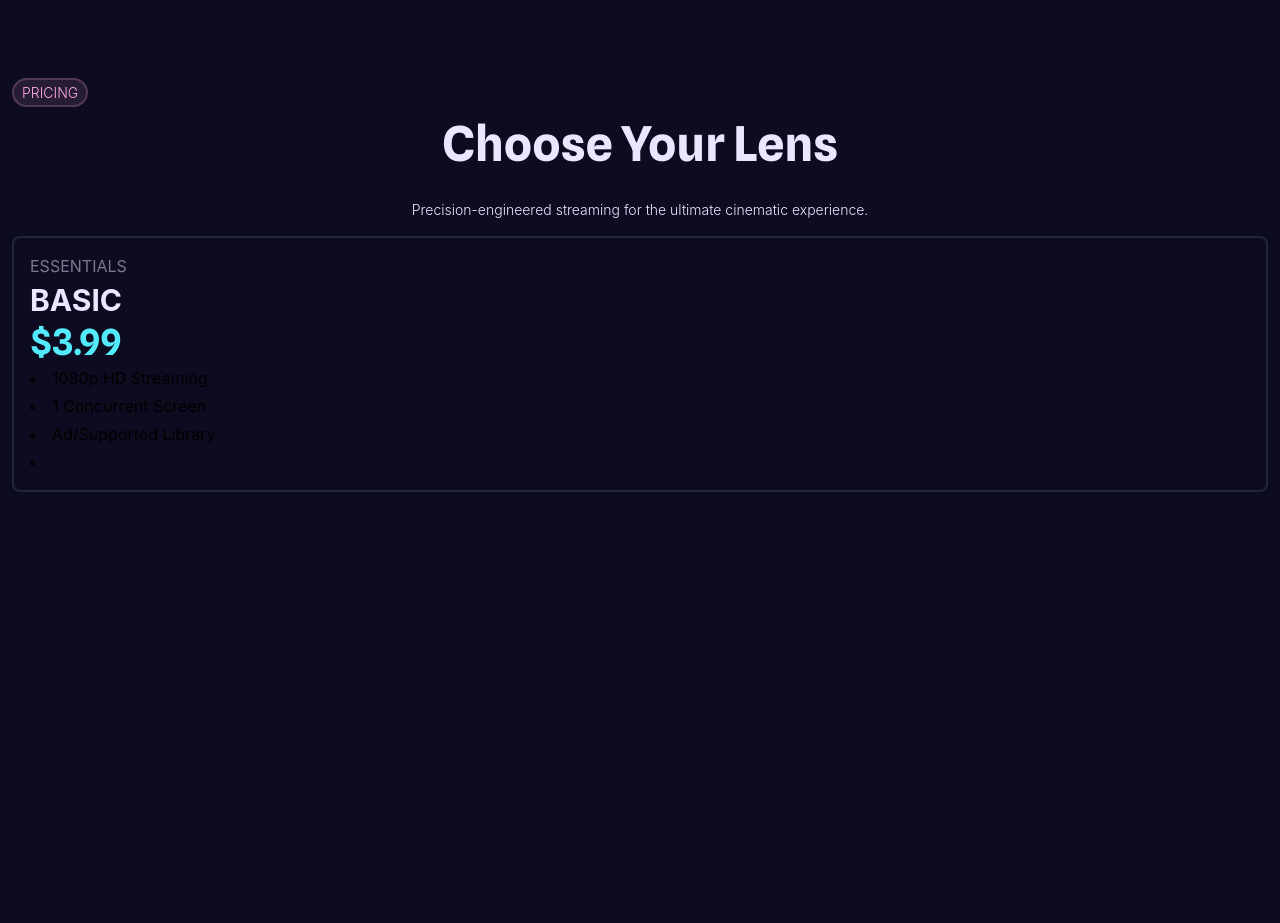
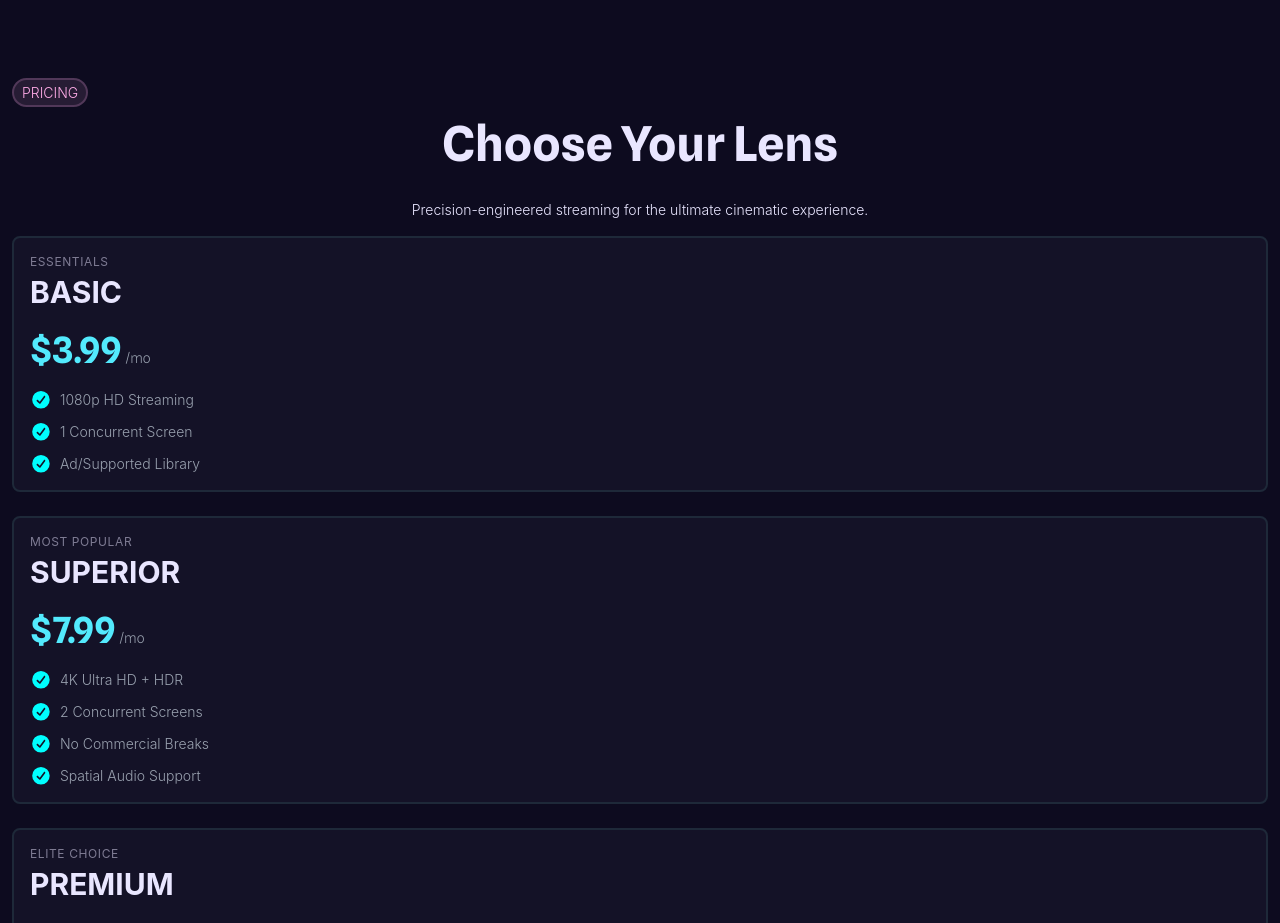
Before and after one commit to Cinephile-Team5/cinephile-e5, a React (Vite) app: page /pricing in a window 1280 px wide. Shown: the top 923 px of the page. Before the commit the page ends 800 px from the top, so only its background shows below. Built offline with nearby package versions, Linux system fonts and the light colour scheme.

Commit message:
add: global cards with styling

```diff
--- a/package.json
+++ b/package.json
@@ -10,6 +10,11 @@
     "preview": "vite preview"
   },
   "dependencies": {
+    "@fortawesome/fontawesome-svg-core": "^7.2.0",
+    "@fortawesome/free-brands-svg-icons": "^7.2.0",
+    "@fortawesome/free-regular-svg-icons": "^7.2.0",
+    "@fortawesome/free-solid-svg-icons": "^7.2.0",
+    "@fortawesome/react-fontawesome": "^3.3.1",
     "@tailwindcss/vite": "^4.3.0",
     "react": "^19.2.6",
     "react-dom": "^19.2.6",
--- /dev/null
+++ b/src/components/Cards.jsx
@@ -0,0 +1,36 @@
+import { FontAwesomeIcon } from "@fortawesome/react-fontawesome";
+import { faCircleCheck } from "@fortawesome/free-solid-svg-icons";
+
+function Cards({ category, title, price, features, categoryColor }) {
+  return (
+    <div className="flex flex-col gap-1 border-2 bg-bg-blue-card border-gray-800 rounded-lg p-4 w-full">
+
+    <span className={`text-soft-pink/50 text-xs tracking-wider ${categoryColor}`}>
+    {category}
+    </span>
+        <h2 className=" text-3xl font-bold text-soft-pink">{title}</h2>
+        <p className="font-logo-spline text-4xl text-cyan-300 font-bold py-4">{price}
+            <span className="text-gray-400 font-light text-sm flex-row ml-1">
+                /mo
+            </span>
+        </p>
+
+        <ul className="text-gray-400 font-light text-sm flex flex-col gap-3">
+            {features.map((feature, index) => (
+                <li
+                key={index} className="flex items-center gap-2">
+                <FontAwesomeIcon icon={faCircleCheck} size="lg" style={{ color: '#00FFFF' }} />
+                {feature}
+                </li>
+            ))}
+
+        </ul>
+
+
+
+
+    </div>
+        )
+}
+
+export default Cards
--- a/src/index.css
+++ b/src/index.css
@@ -7,10 +7,12 @@
   --color-logo-cyan: #00F4FE;
   --color-pink: #FFACE8;
   --color-bg-blue: #0D0B1F;
+  --color-bg-blue-card: #141227;
   --color-gray: #7D92B1;
   --color-white: #E2E0FC;
   --color-fuchsia: #DF00C8;
   --color-soft-pink: #e9e6ff;
+
 }
 
 body {
--- a/src/pages/Pricing.jsx
+++ b/src/pages/Pricing.jsx
@@ -1,5 +1,5 @@
-import Tag from "../shared/Tag";
-import Cards from "../shared/Cards";
+import Tag from "../components/Tag";
+import Cards from "../components/Cards";
 
 function Pricing() {
   return (
@@ -11,15 +11,45 @@ function Pricing() {
         <h1 className="text-center text-5xl font-bold font-logo-spline text-soft-pink"> Choose Your Lens</h1>
         <p className="text-center text-sm font-light text-soft-pink mt-4 justify-center">Precision-engineered streaming for the ultimate cinematic experience.</p>
 
+
+
         <div>
             <Cards
                 category="ESSENTIALS"
                 title="BASIC"
                 price="$3.99"
-                Feature1="1080p HD Streaming"
-                Feature2="1 Concurrent Screen"
-                Feature3="Ad/Supported Library"
+                features={[
+                    "1080p HD Streaming",
+                    "1 Concurrent Screen",
+                    "Ad/Supported Library"
+                ]}
             />
+            <br />
+                <Cards
+                category="MOST POPULAR"
+                title="SUPERIOR"
+                price="$7.99"
+                features={[
+                    "4K Ultra HD + HDR",
+                    "2 Concurrent Screens",
+                    "No Commercial Breaks",
+                    "Spatial Audio Support"
+                ]}
+            />
+            <br />
+                <Cards
+                category="ELITE CHOICE"
+                categoryColor="text-cyan-300"
+                title="PREMIUM"
+                price="$10.99"
+                features={[
+                    "8K Streaming Ready",
+                    "Unlimited Screens",
+                    "Early Access Premieres",
+                    "Dolby Atmos Mastering"
+                ]}
+            />
+
         </div>
     </section>
   );
--- a/src/shared/Cards.jsx
+++ /dev/null
@@ -1,19 +0,0 @@
-
-function Cards({ category, title, price, Feature1, Feature2, Feature3, Feature4 }) {
-  return (
-    <div className="flex flex-col gap-1 border-2 border-gray-800 rounded-lg p-4 w-full">
-        <span className="text-soft-pink/50">{category}</span>
-        <h2 className=" text-3xl font-bold text-soft-pink">{title}</h2>
-        <p className="font-logo-spline text-4xl text-cyan-300 font-bold ">{price}</p>
-        <li>{Feature1}</li>
-        <li>{Feature2}</li>
-        <li>{Feature3}</li>
-        <li>{Feature4}</li>
-
-
-
-    </div>
-  )
-}
-
-export default Cards
```
Also changed, not shown: src/components/Tag.jsx (renamed from src/shared/Tag.jsx), 1 other file (tests, documents, lock files or other folders).
